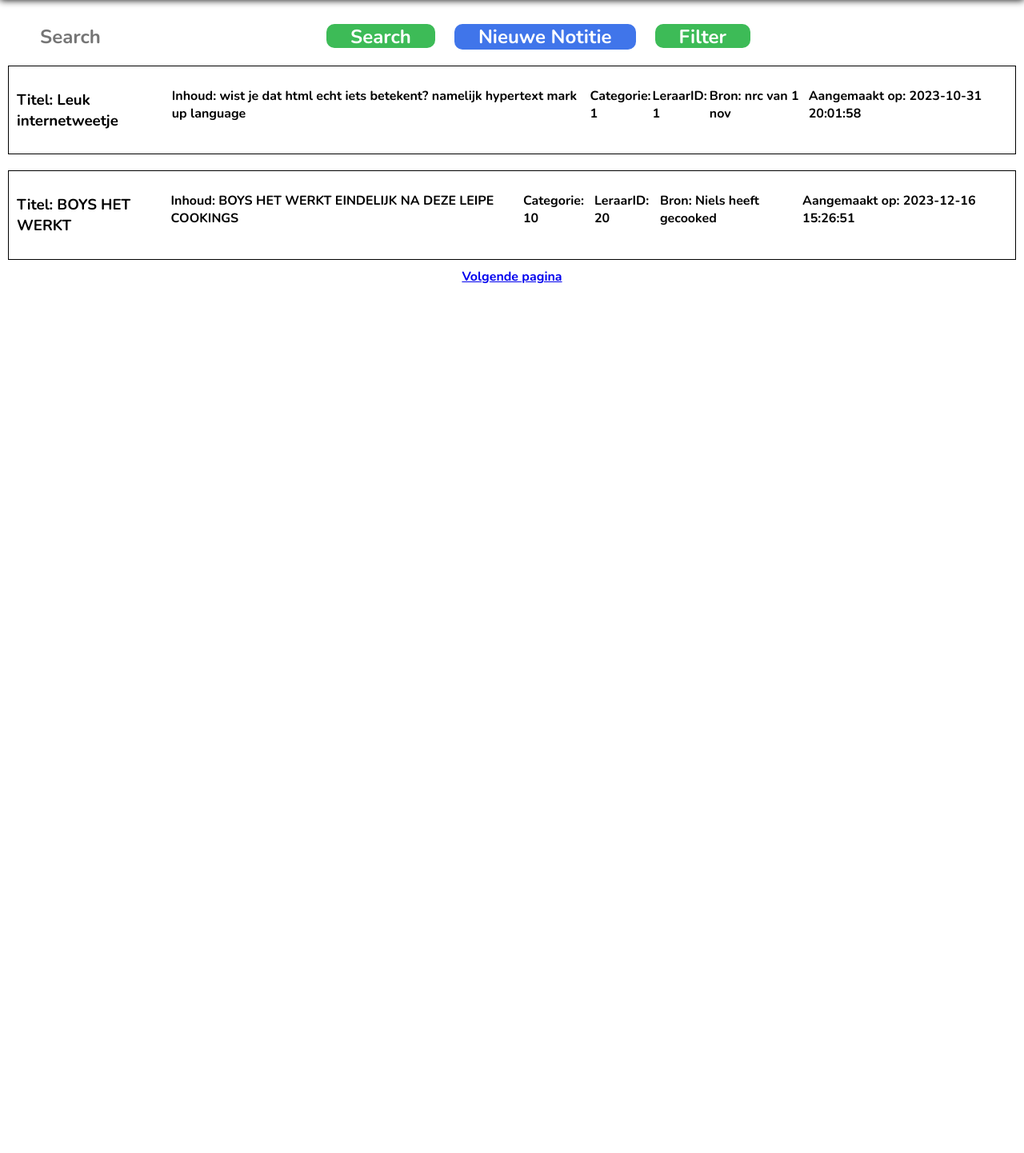
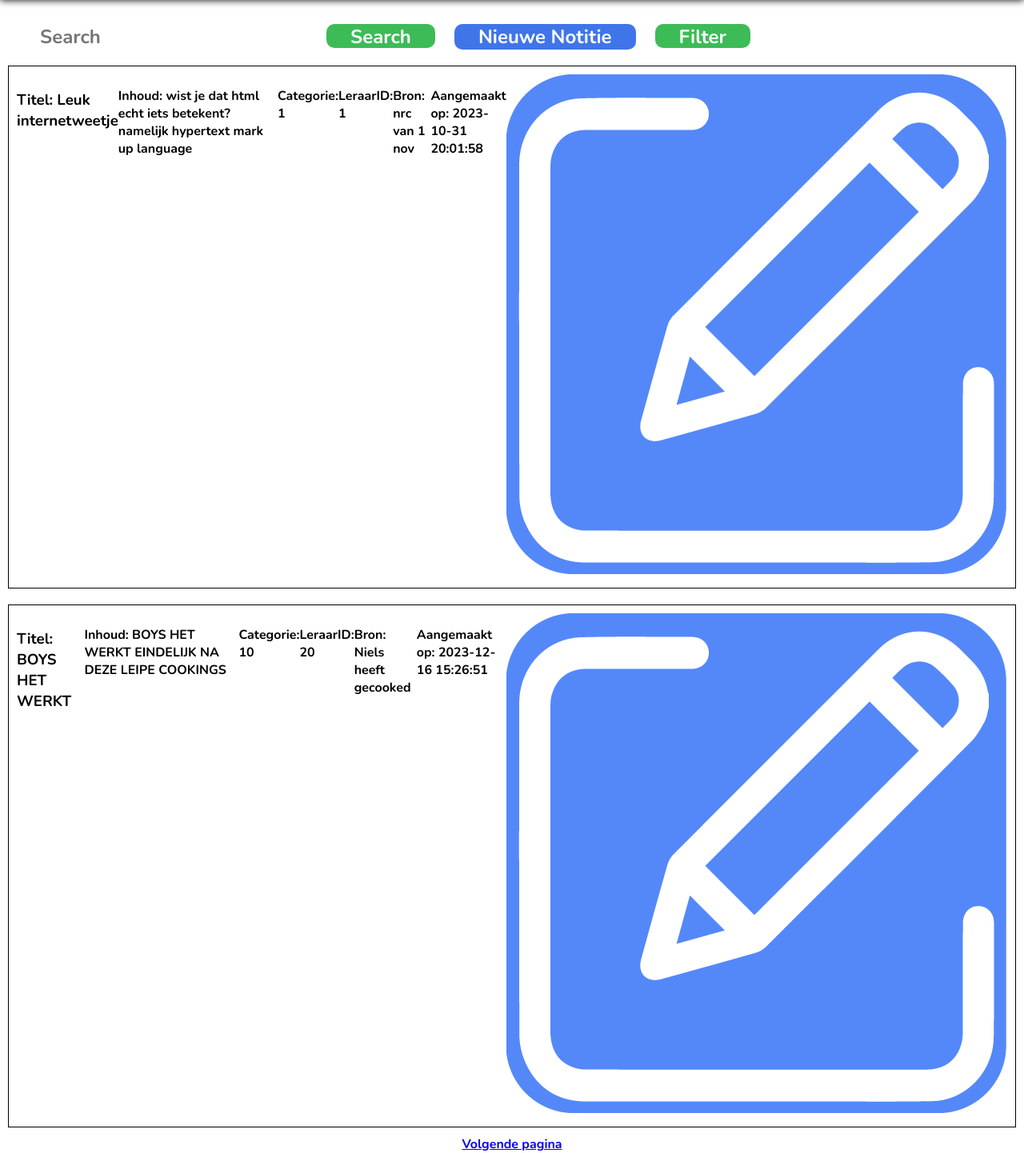
Before and after one commit to Adam-1052189/WP2_security, a Flask app: page /overzicht in a window 1280 px wide. Shown: the part 364-1806 px from the top of the page at 80% size. Before the commit the page ends 718 px from the top, so only its background shows below. Run offline with Flask 3, Linux system fonts and the light colour scheme; the visitor is signed in with stand-in values (Sample User, id 1).

Commit message:
edit notitie button gelinkt aan page

```diff
--- a/Project_Files/main.py
+++ b/Project_Files/main.py
@@ -73,7 +73,7 @@ def create():
 
 #edit notes
 @app.route('/bewerk')
-def edit():
+def edit_note():
     return render_template('edit_note.html')
 
 
--- a/Project_Files/templates/Overzicht_notities.html
+++ b/Project_Files/templates/Overzicht_notities.html
@@ -19,7 +19,7 @@
 </div>
 
 
-{% block content%}
+    {% block content %}
         {% if notes %}
             <div class="notes-container">
                 {% for note in notes %}
@@ -30,6 +30,10 @@
                         <p>LeraarID: {{ note[5] }}</p>
                         <p>Bron: {{ note[2] }}</p>
                         <p>Aangemaakt op: {{ note[7] }}</p>
+
+                        <a href="{{ url_for('edit_note', note_id=note[0]) }}">
+                            <img src="../static/edit_button.png" alt="Bewerken" class="button-edit">
+                        </a>
                     </form>
             {% endfor %}
             {% if page > 1 %}
```
Also changed, not shown: Project_Files/static/edit_button.png (added). Lines whose indentation alone changed are shown as unchanged.
